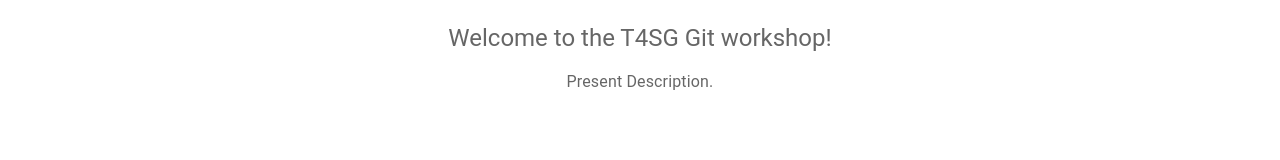
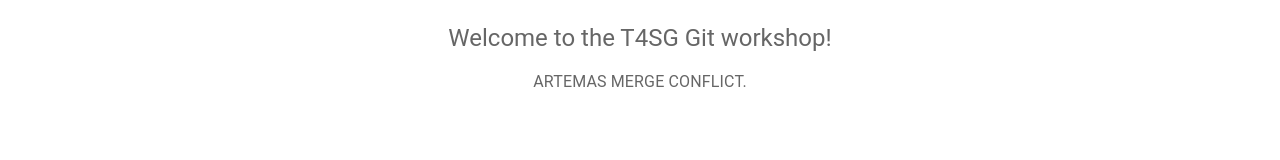
Before and after one commit to hcs-t4sg/git-workshop, a React (Create React App) app: page / in a window 1280 px wide. Shown: the part 199-359 px from the top of the page. Built offline with nearby package versions, Linux system fonts and the light colour scheme.

Commit message:
simulate merge conflict

```diff
--- a/src/App.js
+++ b/src/App.js
@@ -58,7 +58,7 @@
                 Welcome to the T4SG Git workshop!
               </Typography>
               <Typography variant="body1" align="center" color="text.secondary" paragraph>
-                Present Description.
+                ARTEMAS MERGE CONFLICT.
               </Typography>
               <Stack
                 sx={{ pt: 4 }}
```
